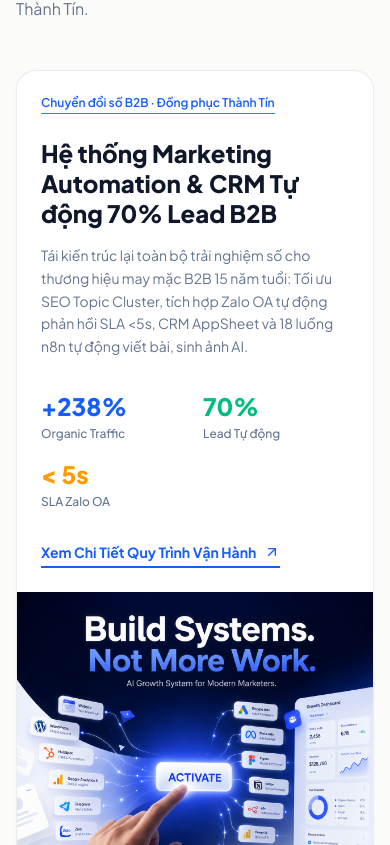
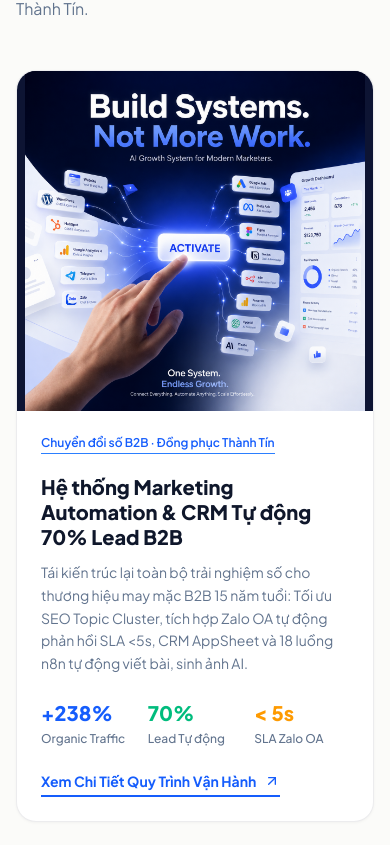
Before and after one commit to kemdinh43-lab/dinhthanhtungportfolio, a React (Vite) app: page / in a window 390 px wide. Shown: the part 6479-7324 px from the top of the page. Built offline with nearby package versions, Linux system fonts and the light colour scheme; the HTML template or start-up script is replaced by a standard one.

Commit message:
fix: casestudy mobile image first, desktop compact layout

```diff
--- a/src/App.tsx
+++ b/src/App.tsx
@@ -680,37 +680,48 @@ function N8nCanvasUI() {
 // ─── Section 5: Case Study ────────────────────────────────────────────────────
 function CaseStudy() {
   return (
-    <section id="casestudy" className="py-24 sm:py-36 scroll-mt-28">
-      <div className="max-w-7xl mx-auto px-4 sm:px-6">
+    <section id="casestudy" className="py-24 sm:py-32 scroll-mt-28">
+      <div className="max-w-5xl mx-auto px-4 sm:px-6">
         <SectionHeading
           title="Dự án Case Study nổi bật"
           sub="Minh chứng từ hệ thống Marketing Automation B2B đã được vận hành thực tế tại Đồng phục Thành Tín."
         />
 
         <FadeUp>
-          <div className="card-clean overflow-hidden grid grid-cols-1 lg:grid-cols-12 gap-0 items-stretch">
-            <div className="lg:col-span-5 p-6 sm:p-12 flex flex-col justify-between">
+          <div className="card-clean overflow-hidden flex flex-col lg:flex-row items-stretch">
+
+            {/* ── Ảnh: trên cùng (mobile), bên phải (desktop) ── */}
+            <div className="order-first lg:order-last lg:w-[45%] flex-shrink-0 bg-[#0D1433] flex items-center justify-center" style={{minHeight: '220px'}}>
+              <img
+                src="/build-systems-casestudy.png"
+                alt="Build Systems Not More Work - AI Growth System for Modern Marketers"
+                className="w-full object-contain max-h-[340px] lg:max-h-[420px] transition-transform duration-700 hover:scale-105"
+              />
+            </div>
+
+            {/* ── Text: dưới (mobile), bên trái (desktop) ── */}
+            <div className="order-last lg:order-first lg:w-[55%] p-6 sm:p-10 flex flex-col justify-between">
               <div>
-                <span className="text-xs font-semibold text-blue-600 border-b border-blue-500 pb-0.5 mb-6 block w-fit">
+                <span className="text-xs font-semibold text-blue-600 border-b border-blue-500 pb-0.5 mb-5 block w-fit">
                   Chuyển đổi số B2B · Đồng phục Thành Tín
                 </span>
-                <h3 className="text-2xl sm:text-4xl font-extrabold mb-4 leading-tight text-slate-900">
-                  Hệ thống Marketing Automation & CRM Tự động 70% Lead B2B
+                <h3 className="text-xl sm:text-3xl font-extrabold mb-3 leading-tight text-slate-900">
+                  Hệ thống Marketing Automation &amp; CRM Tự động 70% Lead B2B
                 </h3>
-                <p className="text-sm sm:text-base leading-relaxed mb-8 sm:mb-10 font-normal text-slate-500">
+                <p className="text-sm leading-relaxed mb-6 font-normal text-slate-500">
                   Tái kiến trúc lại toàn bộ trải nghiệm số cho thương hiệu may mặc B2B 15 năm tuổi: Tối ưu SEO Topic Cluster, tích hợp Zalo OA tự động phản hồi SLA &lt;5s, CRM AppSheet và 18 luồng n8n tự động viết bài, sinh ảnh AI.
                 </p>
-                <div className="grid grid-cols-2 sm:grid-cols-3 gap-4 sm:gap-6 mb-8 sm:mb-10">
+                <div className="grid grid-cols-3 gap-3 sm:gap-5 mb-6">
                   <div>
-                    <p className="text-2xl sm:text-4xl font-extrabold text-blue-600">+238%</p>
+                    <p className="text-xl sm:text-3xl font-extrabold text-blue-600">+238%</p>
                     <p className="text-xs font-medium mt-1 text-slate-500">Organic Traffic</p>
                   </div>
                   <div>
-                    <p className="text-2xl sm:text-4xl font-extrabold text-emerald-500">70%</p>
+                    <p className="text-xl sm:text-3xl font-extrabold text-emerald-500">70%</p>
                     <p className="text-xs font-medium mt-1 text-slate-500">Lead Tự động</p>
                   </div>
                   <div>
-                    <p className="text-2xl sm:text-4xl font-extrabold text-amber-500">&lt; 5s</p>
+                    <p className="text-xl sm:text-3xl font-extrabold text-amber-500">&lt; 5s</p>
                     <p className="text-xs font-medium mt-1 text-slate-500">SLA Zalo OA</p>
                   </div>
                 </div>
@@ -720,13 +731,6 @@ function CaseStudy() {
               </a>
             </div>
 
-            <div className="lg:col-span-7 relative min-h-[320px] sm:min-h-[420px] lg:min-h-full overflow-hidden bg-[#0D1433] flex items-center justify-center">
-              <img
-                src="/build-systems-casestudy.png"
-                alt="Build Systems Not More Work - AI Growth System for Modern Marketers"
-                className="w-full h-full object-contain transition-transform duration-700 hover:scale-105"
-              />
-            </div>
           </div>
         </FadeUp>
       </div>
```
